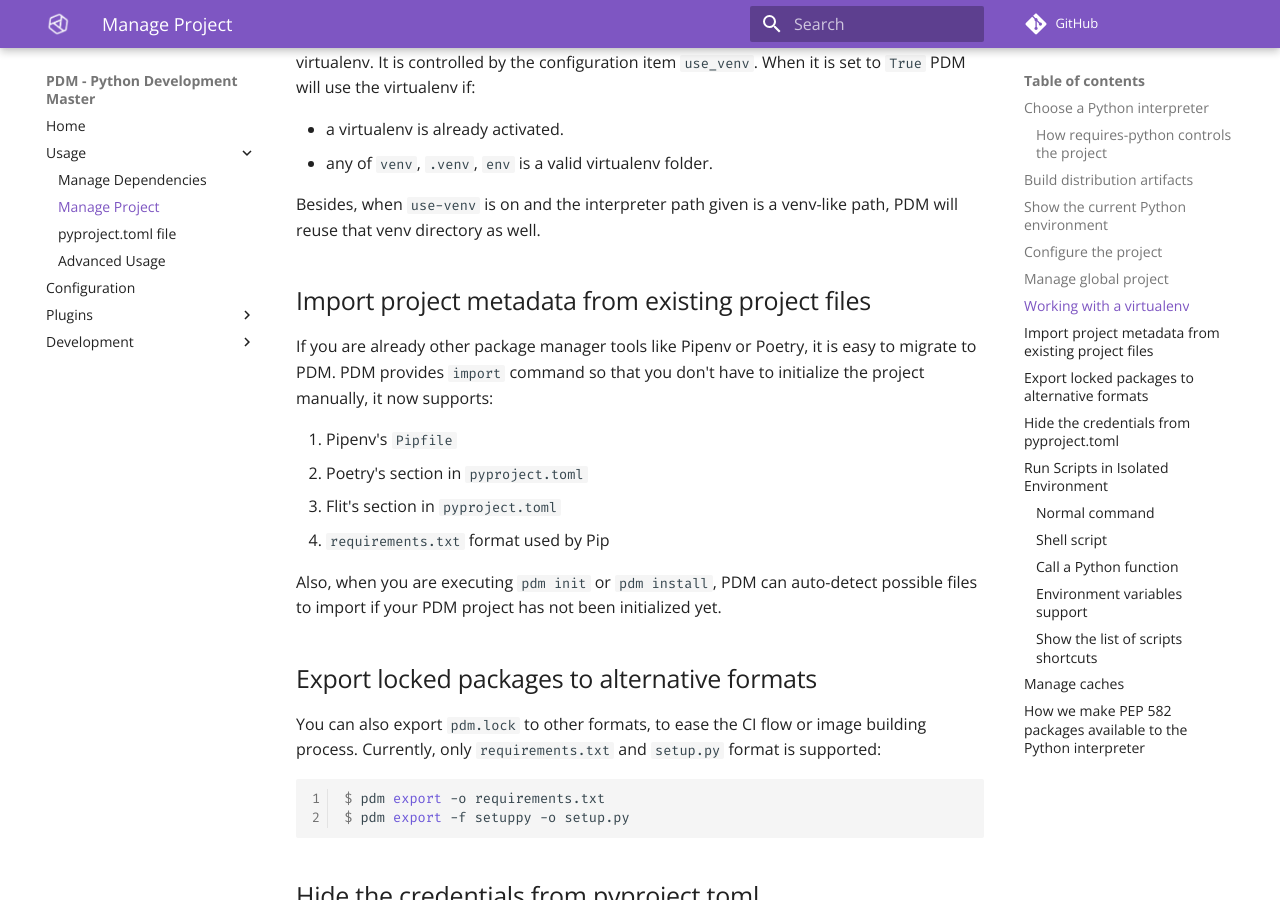
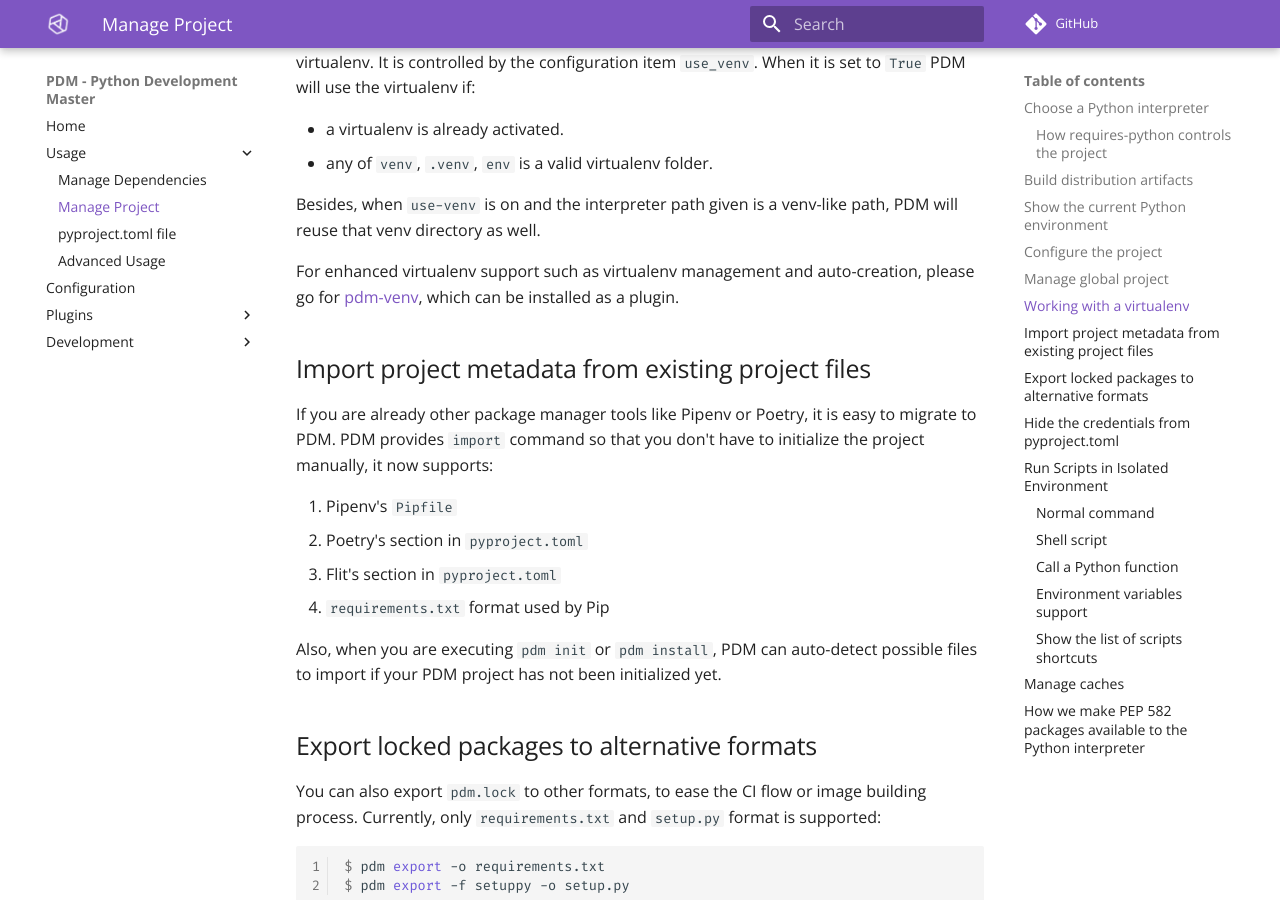
Before and after one commit to ChrisSanderser/pd-ms, an MkDocs documentation site: the page built from docs/docs/project.md, in a window 1280 px wide and 900 px high, scrolled down 3050 px. Built offline with MkDocs 1.6.1 and Material for MkDocs 9.7.7, drawn with Linux system fonts in a browser that asks for light colours; comment, search, counter and statistics services are not loaded.

Commit message:
Document about pdm-venv

```diff
--- a/docs/docs/project.md
+++ b/docs/docs/project.md
@@ -131,6 +131,9 @@ by the configuration item `use_venv`. When it is set to `True` PDM will use the
 - any of `venv`, `.venv`, `env` is a valid virtualenv folder.
 
 Besides, when `use-venv` is on and the interpreter path given is a venv-like path, PDM will reuse that venv directory as well.
+
+For enhanced virtualenv support such as virtualenv management and auto-creation, please go for [pdm-venv](https://github.com/pdm-project/pdm-venv),
+which can be installed as a plugin.
 
 ## Import project metadata from existing project files
 
```
